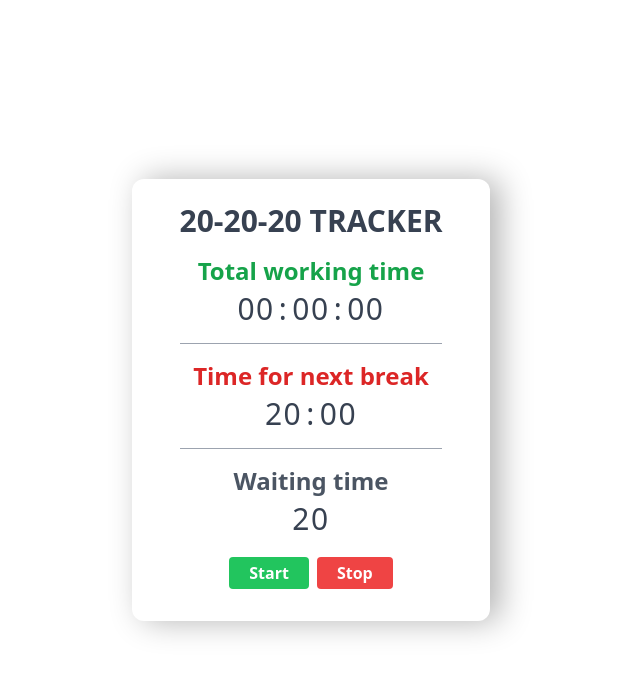
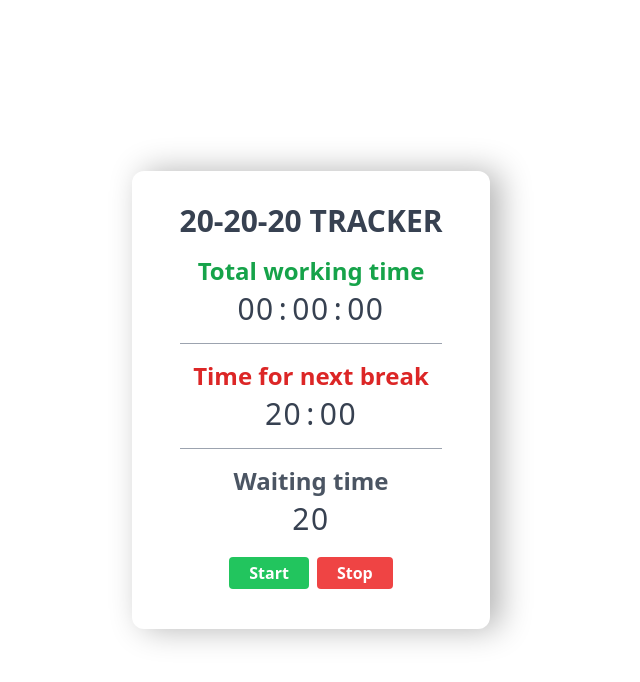
Before and after one commit to methupaPerera/20-20-20-timer, a plain HTML site: page index.html in a window 1280 px wide. Shown: the whole page, without its empty margins (329-969 px from the left). Drawn offline with nearby package versions, Linux system fonts and the light colour scheme.

Commit message:
Update index.html

```diff
--- a/index.html
+++ b/index.html
@@ -9,7 +9,7 @@
 </head>
 
 <body class="text-gray-700 flex h-[100vh] items-center">
-    <div class="mx-auto px-12 py-6 text-center rounded-xl shadow-[10px_0_2rem_#b3b3b3]">
+    <div class="mx-auto px-12 py-8 text-center rounded-xl shadow-[10px_0_2rem_#b3b3b3]">
         <h1 class="text-center font-bold text-3xl uppercase">20-20-20 Tracker</h1>
 
         <div class="border-b border-gray-400 py-4">
```
